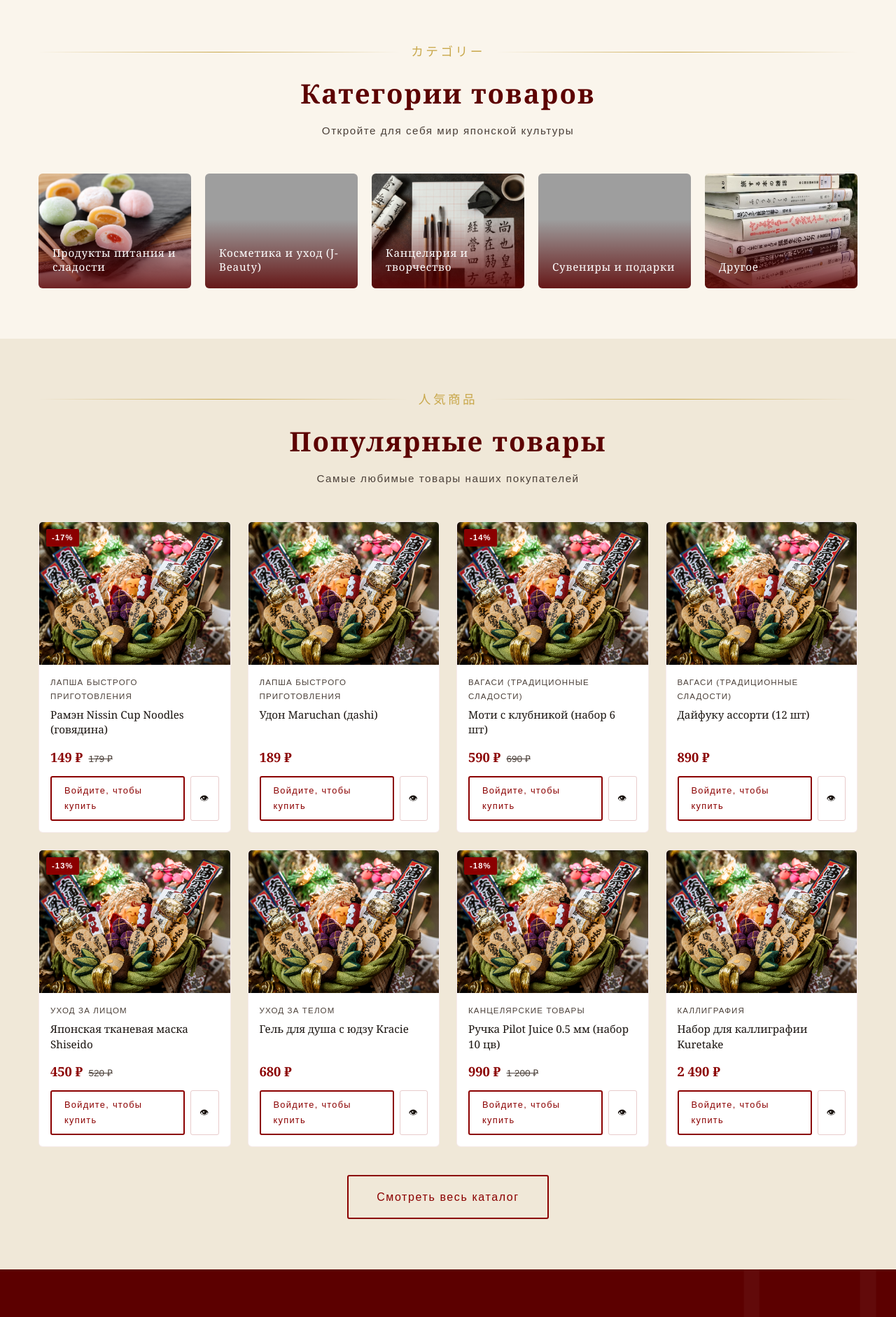
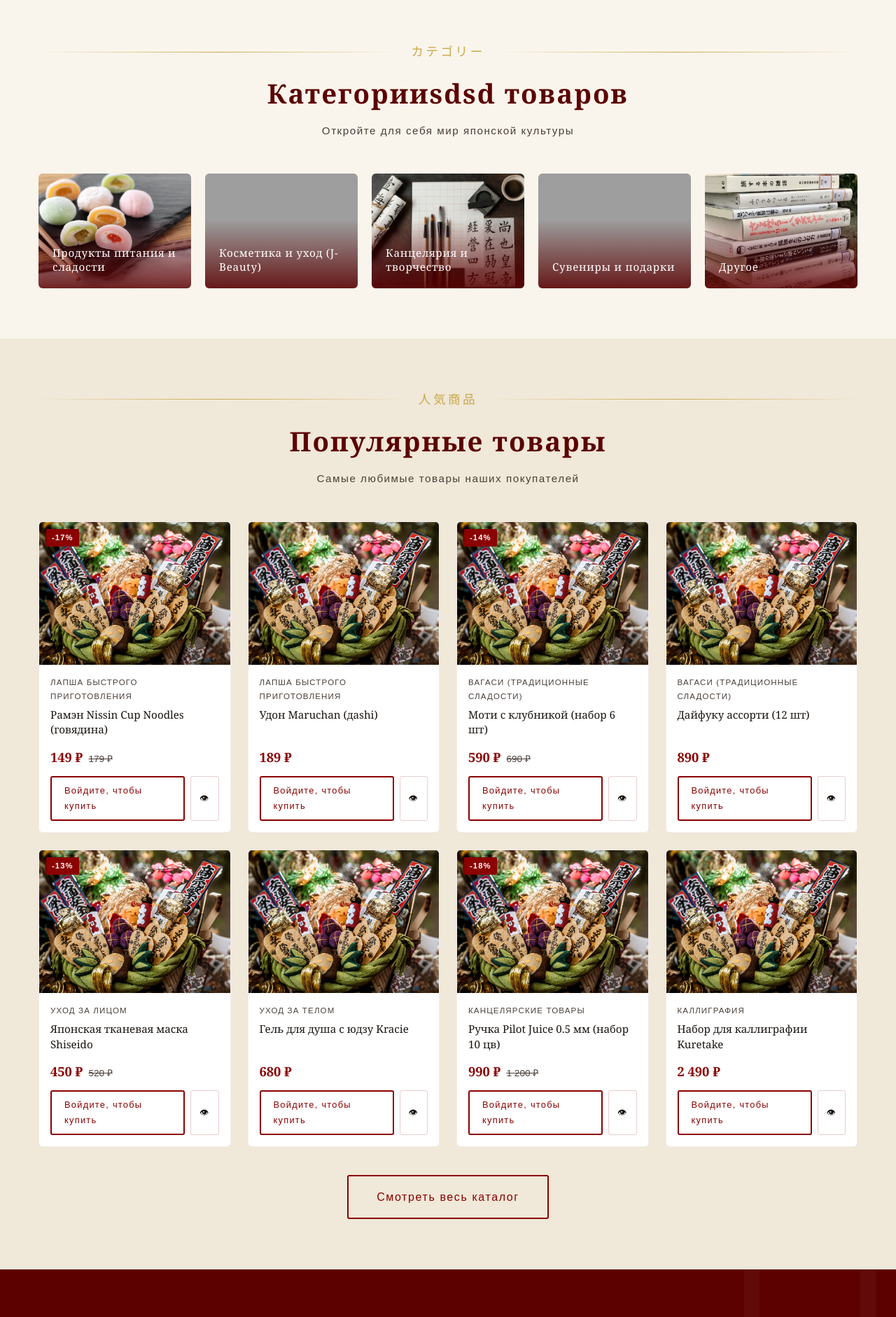
Before and after one commit to krakenchee/sakura-shop, a PHP site: page /japan/ in a window 1280 px wide. Shown: the part 657-2539 px from the top of the page at 70% size. Run offline with PHP 8.4, Linux system fonts and the light colour scheme; data comes from the database, SQL or seed files in the repository; grey boxes are pictures that could not be loaded.

Commit message:
Update index.php

```diff
--- a/index.php
+++ b/index.php
@@ -110,7 +110,7 @@ include 'header.php';
 <section class="section">
   <div class="container">
     <div class="section-ornament"><span>カテゴリー</span></div>
-    <h2 class="section-title">Категории товаров</h2>
+    <h2 class="section-title">Категорииsdsd товаров</h2>
     <p class="section-subtitle">Откройте для себя мир японской культуры</p>
 
     <div class="categories-grid">
```
